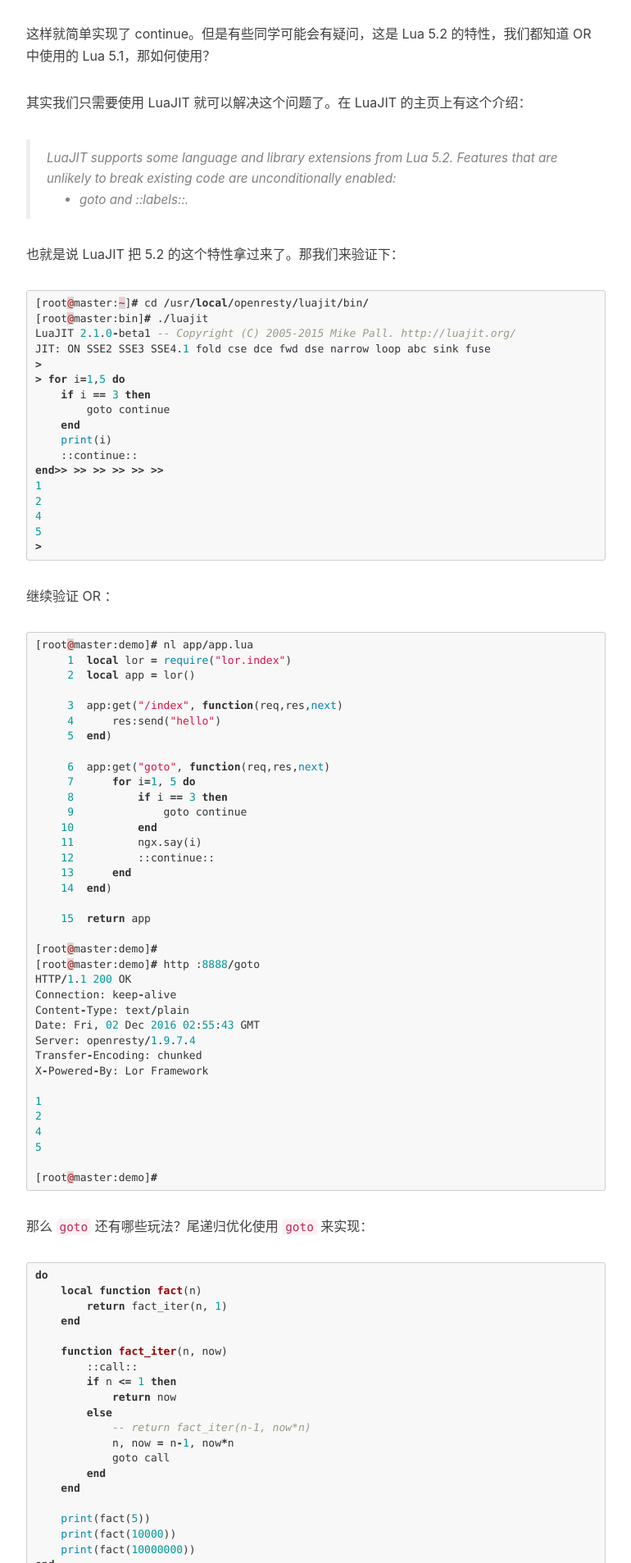
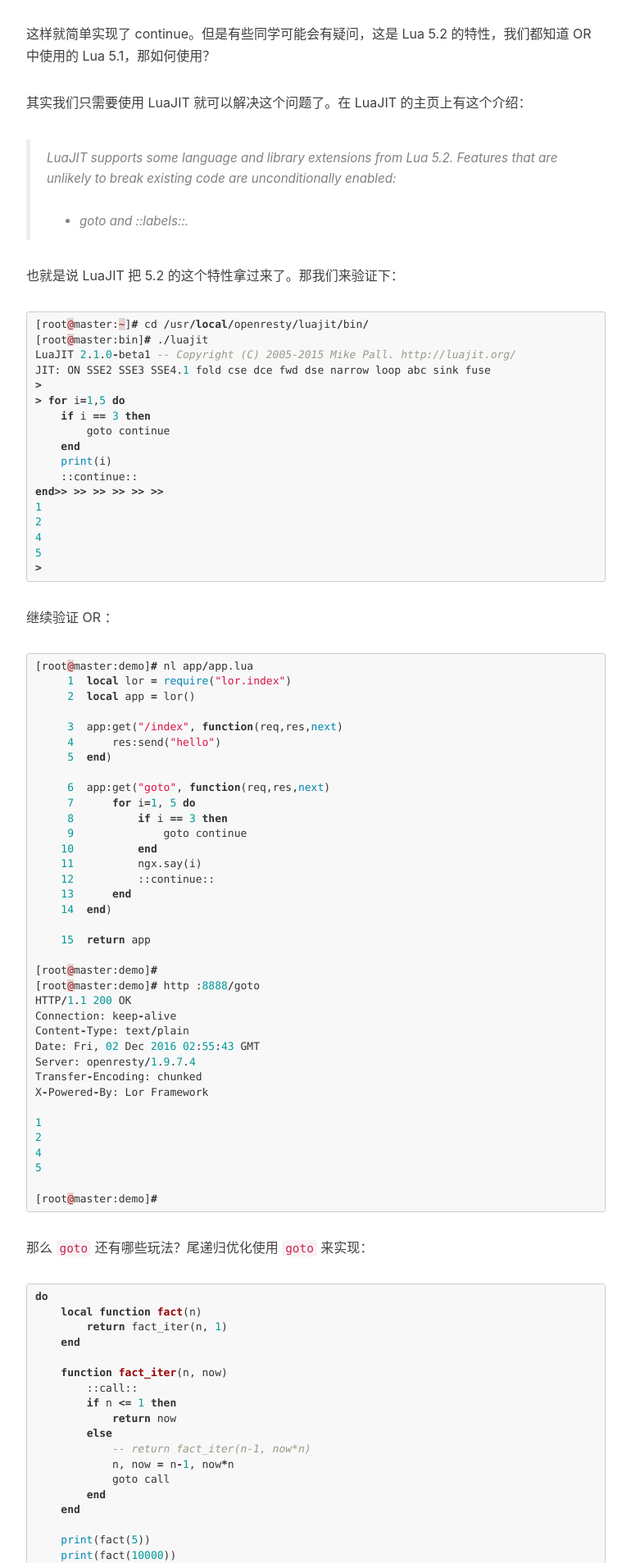
Before and after one commit to ms2008/ms2008.github.io, a Jekyll site: the page built from _posts/2016-09-20-luajit-goto.md, in a window 1280 px wide. Shown: the part 830-2737 px from the top of the page at 82% size, without its empty margins (233-1003 px from the left). Built offline with Jekyll 4.4.1, drawn with Linux system fonts in a browser that asks for light colours; nearby versions of some CDN libraries; comment, search, counter and statistics services are not loaded.

Commit message:
minor fixes

```diff
--- a/_posts/2016-09-20-luajit-goto.md
+++ b/_posts/2016-09-20-luajit-goto.md
@@ -29,7 +29,7 @@ end
 其实我们只需要使用 LuaJIT 就可以解决这个问题了。在 LuaJIT 的主页上有这个介绍：
 
 > LuaJIT supports some language and library extensions from Lua 5.2. Features that are unlikely to break existing code are unconditionally enabled:
-> <br>
+> <br><br>
 > - goto and ::labels::.
 
 也就是说 LuaJIT 把 5.2 的这个特性拿过来了。那我们来验证下：
```
